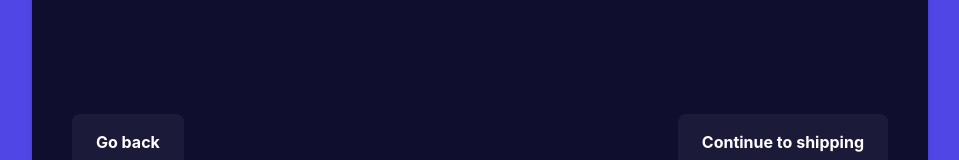
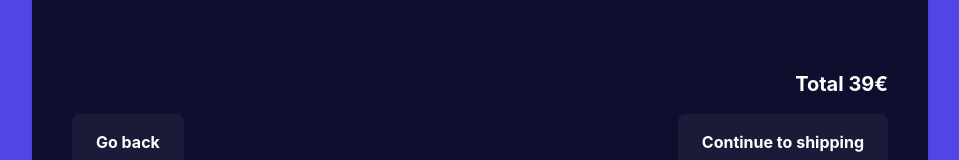
Before and after one commit to aiibe/pizzeria, a React (Create React App) app: page / in a window 1280 px wide. Shown: the part 574-734 px from the top of the page, without its empty margins (160-1119 px from the left). Built offline with nearby package versions, Linux system fonts and the light colour scheme.

Commit message:
order remove

```diff
--- a/src/modules/Cart.jsx/Order.jsx
+++ b/src/modules/Cart.jsx/Order.jsx
@@ -1,5 +1,15 @@
-export default function Order({ each, increment, decrement }) {
-  const currency = "€";
+export default function Order({
+  each,
+  increment,
+  remove,
+  decrement,
+  currency,
+}) {
+  function decrementOrRemove() {
+    if (each.count == 0) return remove(each.id);
+    decrement(each.id);
+  }
+
   return (
     <div className="w-full p-2 inline-block">
       <div className="flex justify-between items-center bg-white bg-opacity-5 hover:bg-opacity-10 rounded-lg py-4 px-6 font-medium text-lg text-white">
@@ -16,7 +26,7 @@ export default function Order({ each, increment, decrement }) {
             </button>
             <p className="mx-2 w-5 text-center">{each.count}</p>
             <button
-              onClick={() => decrement(each.id)}
+              onClick={decrementOrRemove}
               className="focus:outline-none font-bold bg-white bg-opacity-20 py-1 px-3 w-10 rounded"
             >
               -
--- a/src/modules/Cart.jsx/index.jsx
+++ b/src/modules/Cart.jsx/index.jsx
@@ -1,24 +1,36 @@
 import Order from "./Order";
 import { connect } from "react-redux";
 
-function Cart({ cart, incrementOrder, decrementOrder }) {
+function Cart({ cart, removeOrder, incrementOrder, decrementOrder, currency }) {
+  const total = cart.reduce(
+    (sum, order) => (sum += order.count * order.item.price),
+    0
+  );
   return (
     <div className="flex-grow">
       <div className="flex flex-col h-full px-4">
         <div className="mb-4">
           <h1 className="font-bold text-xl text-white text-opacity-20">Cart</h1>
         </div>
-        <div className="flex h-full">
+        <div className="flex flex-col h-full">
           <div className="flex-grow flex flex-wrap -ml-2 -mt-2">
             <div className="w-full">
               {cart.map((each) => (
                 <Order
                   key={each.id}
                   each={each}
+                  currency={currency}
                   increment={incrementOrder}
                   decrement={decrementOrder}
+                  remove={removeOrder}
                 />
               ))}
+            </div>
+          </div>
+          <div className="flex justify-end my-4">
+            <div className="font-bold text-white text-xl">
+              Total {total}
+              {currency}
             </div>
           </div>
         </div>
@@ -27,9 +39,10 @@ function Cart({ cart, incrementOrder, decrementOrder }) {
   );
 }
 
-const mapStateProps = ({ cart }) => {
+const mapStateProps = ({ cart, currency }) => {
   return {
     cart,
+    currency,
   };
 };
 
@@ -45,6 +58,7 @@ function mapDispatchProps(dispatch) {
         type: "DECREMENT",
         payload: id,
       }),
+    removeOrder: (id) => dispatch({ type: "REMOVE", payload: id }),
   };
 }
 
--- a/src/store/cart.js
+++ b/src/store/cart.js
@@ -79,6 +79,9 @@ function cartReducer(state = initial, action) {
         return order;
       });
 
+    case "REMOVE":
+      return state.filter((order) => order.id !== action.payload);
+
     default:
       return state;
   }
--- /dev/null
+++ b/src/store/currency.js
@@ -0,0 +1,7 @@
+const initial = "€";
+
+function currencyReducer(state = initial, action) {
+  return state;
+}
+
+export default currencyReducer;
--- a/src/store/index.js
+++ b/src/store/index.js
@@ -1,11 +1,13 @@
 import { combineReducers, createStore } from "redux";
 import cartReducer from "./cart";
 import stepReducer from "./step";
+import currencyReducer from "./currency";
 
 // Combine all stores
 const rootReducer = combineReducers({
   cart: cartReducer,
   currentStep: stepReducer,
+  currency: currencyReducer,
 });
 
 export default createStore(rootReducer);
```
